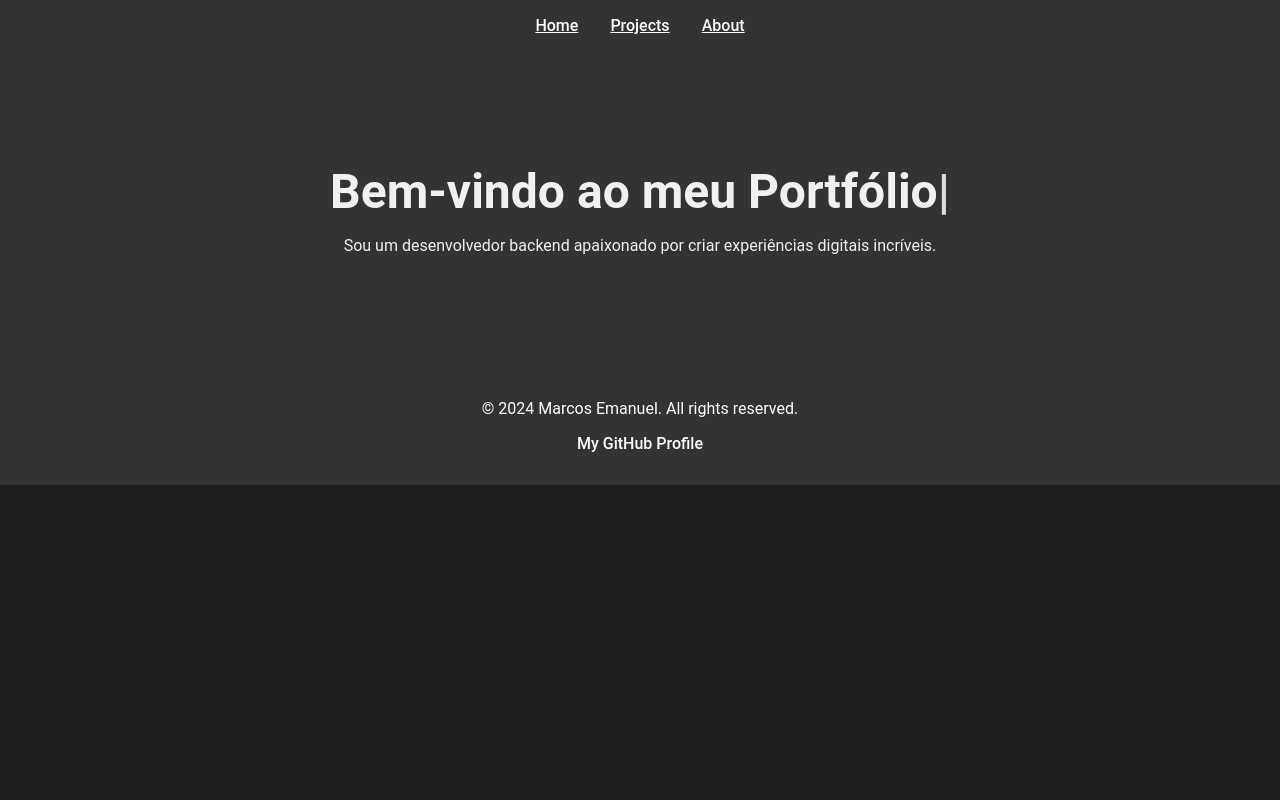
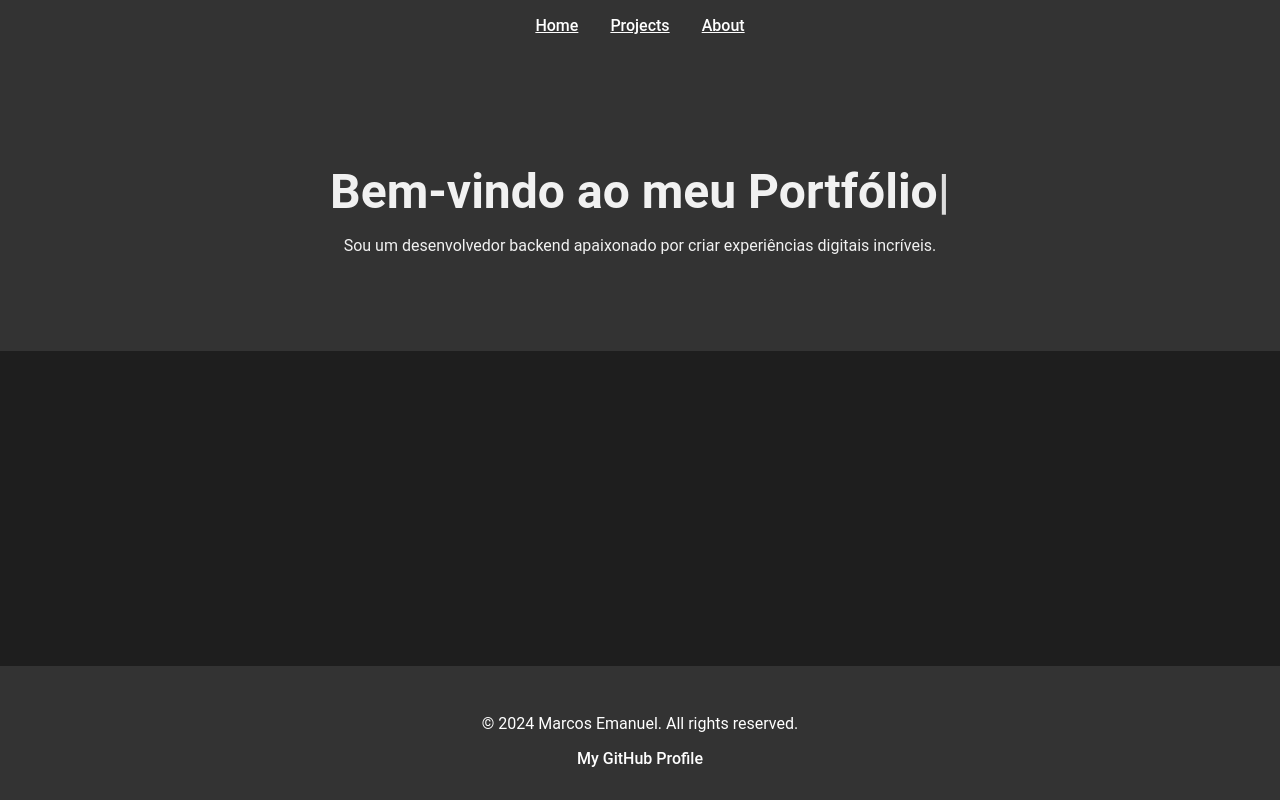
Before and after one commit to marcossFarias/personal-portfolio, a React (Create React App) app: page / in a window 1280 px wide. Built offline with nearby package versions, Linux system fonts and the light colour scheme.

Commit message:
fix footer

```diff
--- a/src/Router.js
+++ b/src/Router.js
@@ -8,13 +8,17 @@ import AboutMe from './components/AboutMe';
 
 const AppRouter = () => (
   <Router>
+    <div className="app-container">
       <Navbar />
+      <div className="app-content">
         <Routes>
           <Route path="/" element={<Home />} />
           <Route path="/projects" element={<Projects />} />
-      <Route path="/about-me" element={<AboutMe/>} />
+          <Route path="/about-me" element={<AboutMe />} />
         </Routes>
+      </div>
       <Footer />
+    </div>
   </Router>
 );
 
--- a/src/components/Navbar.js
+++ b/src/components/Navbar.js
@@ -6,7 +6,6 @@ import './styles.css';
 const Navbar = () => (
   <BootstrapNavbar bg="dark" variant="dark" expand="lg">
     <Container>
-
       <BootstrapNavbar.Collapse id="basic-navbar-nav">
         <Nav className="ml-auto">
           <NavItem>
--- a/src/components/styles.css
+++ b/src/components/styles.css
@@ -11,6 +11,7 @@ html, body, #root {
   display: flex;
   flex-direction: column;
   height: 100%;
+  min-height: 100vh;
 }
 
 .content-container {
@@ -97,6 +98,7 @@ html, body, #root {
   color: #fff;
   padding: 2rem 0;
   text-align: center;
+  margin-top: auto;
 }
 
 #footer a {
```
Lines whose indentation alone changed are shown as unchanged.
